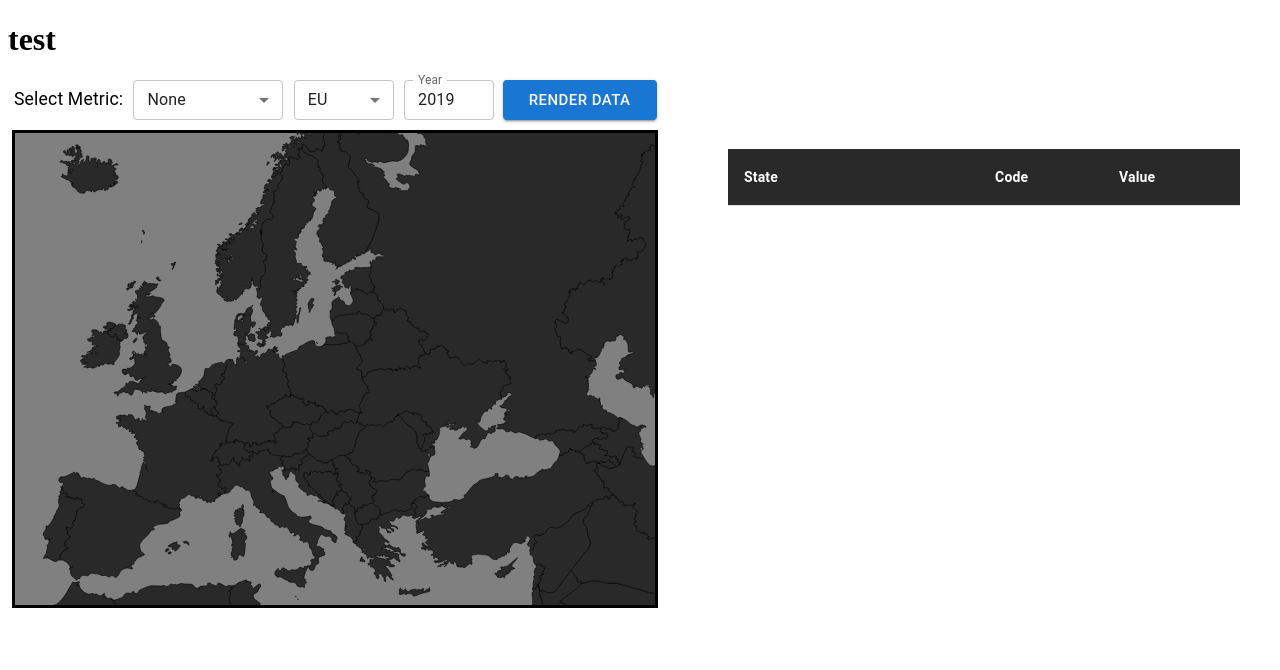
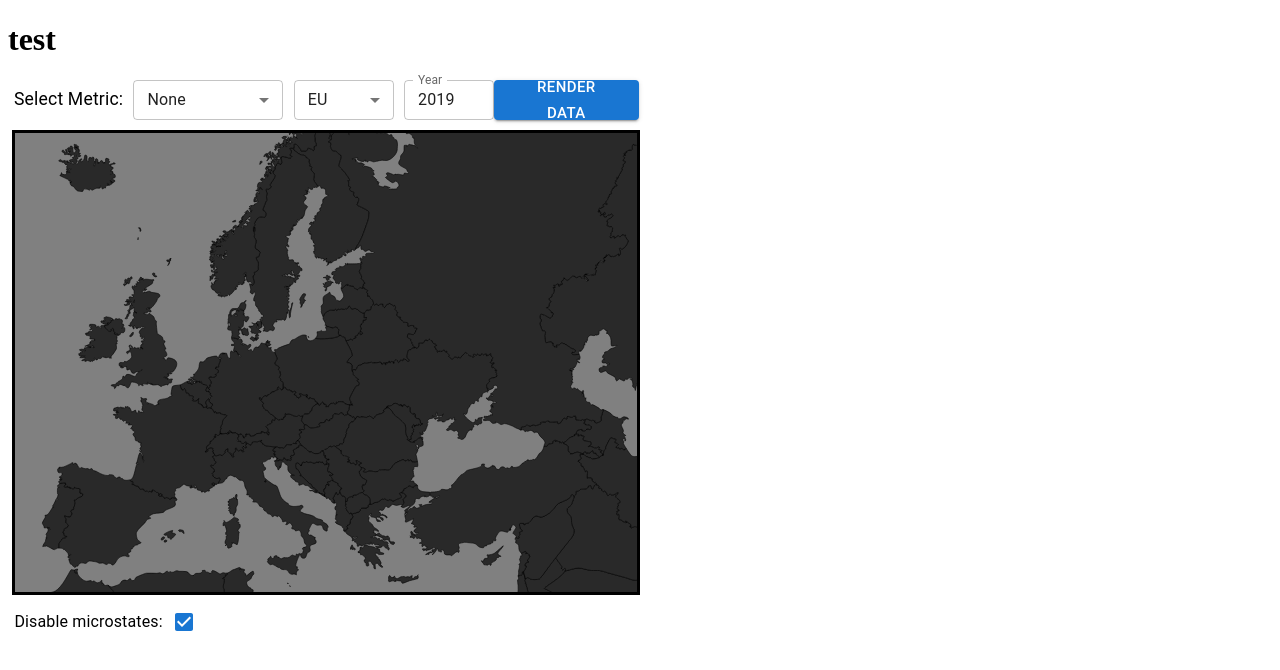
Before and after one commit to gchib00/bluestat, a React (Create React App) app: page / in a window 1280 px wide. Shown: the top 670 px of the page. Built offline with nearby package versions, Linux system fonts and the light colour scheme.

Commit message:
added checkbox to allow user to exclude  microstates from data, improved general styling

```diff
--- a/src/DataTypeDropdown.tsx
+++ b/src/DataCustomization.tsx
@@ -1,10 +1,11 @@
 import { Button, CircularProgress, InputLabel, MenuItem, Select, TextField } from '@mui/material'
 import React, { useState } from 'react'
 import styled from 'styled-components'
+import { DataToProcess } from './types'
 
 //styles:
 const Container = styled.div`
-  width: 50.2vw;
+  width: 48.8vw;
   height: 40px;
   display: flex;
   justify-content: space-between;
@@ -17,17 +18,12 @@ const FormContainer = styled.form`
   min-width: 480px;
   align-items: center;
 `
-interface DataToProcess {
-  dataType: string;
-  visibleCountries: string;
-  selectedYear: string;
-}
 interface Props {
   loader: boolean;
   dataToProcess: DataToProcess;
   setDataToProcess: React.Dispatch<React.SetStateAction<DataToProcess>>;
 }
-export const DataTypeDropdown = ({loader, dataToProcess, setDataToProcess}: Props) => {
+export const DataCustomization = ({loader, dataToProcess, setDataToProcess}: Props) => {
   const [selectedYear, setSelectedYear] = useState<string>(dataToProcess.selectedYear)
   const [dataType, setDataType] = useState<string>(dataToProcess.dataType)
   const [visibleCountries, setVisibleCountries] = useState<string>(dataToProcess.visibleCountries)
@@ -36,7 +32,8 @@ export const DataTypeDropdown = ({loader, dataToProcess, setDataToProcess}: Prop
     setDataToProcess({
       dataType: dataType,
       visibleCountries: visibleCountries,
-      selectedYear: selectedYear
+      selectedYear: selectedYear,
+      microStates: dataToProcess.microStates
     })
   }
 
--- a/src/EuropeSVG.tsx
+++ b/src/EuropeSVG.tsx
@@ -33,14 +33,14 @@ const Background = styled.path``
 //types:
 interface Props {
   loader: boolean;
-  countriesData: CountryData[];
+  sortedCountryList: CountryData[];
 }
-const SvgComponent = ({loader, countriesData}: Props) => {
+const SvgComponent = ({loader, sortedCountryList}: Props) => {
   const determineColor = (country: string) => { //formulate which color the country should get:
-    if (!countriesData || countriesData.length === 0) {return "#292929"}
+    if (!sortedCountryList || sortedCountryList.length === 0) {return "#292929"}
     //determine highest value:
-    const highestValue = countriesData[countriesData.length-1].value;
-    const countryData = countriesData.find(state => state.country.id === country)
+    const highestValue = sortedCountryList[sortedCountryList.length-1].value;
+    const countryData = sortedCountryList.find(state => state.country.id === country)
     if (!countryData) {return "#292929"}
     //assign color accordingly:
     switch(true) {
--- a/src/InteractiveMapEurope.tsx
+++ b/src/InteractiveMapEurope.tsx
@@ -1,9 +1,10 @@
 import React, { useEffect, useState } from 'react'
 import EuropeSVG from './EuropeSVG'
 import styled from 'styled-components'
-import { CountryData } from './types'
-import { DataTypeDropdown } from './DataTypeDropdown'
+import { CountryData, DataToProcess } from './types'
+import { DataCustomization } from './DataCustomization'
 import { StatesList } from './StatesList'
+import { SecondaryDataCustomization } from './SecondaryDataCustomization'
 
 //stlying:
 const MainContainer = styled.main`
@@ -11,7 +12,7 @@ const MainContainer = styled.main`
   flex-direction: row;
 `
 const MapContainer = styled.div`
-  width: 50vw;
+  width: 48.6vw;
   min-height: 250px;
   margin: 0px 0px 0px 4px;
   border: 3px solid black;
@@ -19,34 +20,36 @@ const MapContainer = styled.div`
   justify-content: center;
   align-items: center;
 `
-//types:
-interface DataToProcess {
-  dataType: string;
-  visibleCountries: string;
-  selectedYear: string;
-}
 //relevant countries - for filtering worldbank data:
 const euStates=["AT","BE","BG","HR","CY","CZ","DK","EE","FI","FR","DE","GR","HU","IE","IT","LV","LT","LU","MT","NL","PL","PT","RO","SK","SI","ES","SE"]
 const eeaStates=["IS","NO","LI"]
 const otherRelevantStates=["GB","CH","RU","BY","UA","MD","BA","RS","ME","MK","AL","TR","GE","AM","AZ","AD","MC"]
+const microStatesList = ["LI","AD","MC"]
 
 export const InteractiveMapEurope = () => {
   const [countryData, setCountryData] = useState<CountryData[]>([])
-  const [countriesData, setCountriesData] = useState<CountryData[]>([])
+  const [sortedCountryList, setSortedCountryList] = useState<CountryData[]>([])
   const [loader, setLoader] = useState<boolean>(false) //loading animation switch
   const [dataToProcess, setDataToProcess] = useState<DataToProcess>({
-    dataType: "None", selectedYear: "2019", visibleCountries: "EU"
+    dataType: "None", selectedYear: "2019", visibleCountries: "EU", microStates: false
   })
 
+  const determineRelevantStates = () => { //depending on user's choice, determine which countries should be included in the data
+    let relevantStates = []
+    switch(dataToProcess.visibleCountries){
+      case("EU"): {relevantStates = euStates; break}
+      case("EEA"): {relevantStates = euStates.concat(eeaStates); break}
+      default: {relevantStates = euStates.concat(eeaStates, otherRelevantStates)}
+    }
+    if (!dataToProcess.microStates) { //filter out micro states
+      relevantStates = relevantStates.filter(state => (!microStatesList.includes(state)))
+    }
+    return relevantStates
+  }
+
   const fetchData = async (selectedYear: string) => {
-    const determineRelevantStates = () => { //depending on user's choice, determine which countries should be included in the data
-      switch(dataToProcess.visibleCountries){
-        case("EU"): {return euStates}
-        case("EEA"): {return euStates.concat(eeaStates)}
-        default: {return euStates.concat(eeaStates, otherRelevantStates)}
-      }
-    }
     const relevantStatesParam = determineRelevantStates().join(";") //create param to specify relevant countries for the api endpoint
+
     const determineResponseType = async () => {
       switch(dataToProcess.dataType) {
         case("GDP"): {
@@ -86,23 +89,25 @@ export const InteractiveMapEurope = () => {
   useEffect(() => {
     if (dataToProcess.dataType === "None") {return setCountryData([])} //reset map if "None" is selected
     fetchData(dataToProcess.selectedYear)
+  // eslint-disable-next-line react-hooks/exhaustive-deps
   }, [dataToProcess])
 
   useEffect(() => {
     //re-arrange the existing data from highest to lowerst by GDP/POP:
     const orderedArr = [...countryData].sort((a:CountryData, b:CountryData) => a.value-b.value)
-    setCountriesData(orderedArr)
+    setSortedCountryList(orderedArr)
   }, [countryData])
 
   return (
     <>
-    <DataTypeDropdown loader={loader} dataToProcess={dataToProcess} setDataToProcess={setDataToProcess} />
+    <DataCustomization loader={loader} dataToProcess={dataToProcess} setDataToProcess={setDataToProcess} />
     <MainContainer>
-    <MapContainer>
-      <EuropeSVG loader={loader} countriesData={countriesData} />
-    </MapContainer>
-    <StatesList countriesData={countriesData} dataType={dataToProcess.dataType} year={dataToProcess.selectedYear} />
+      <MapContainer>
+        <EuropeSVG loader={loader} sortedCountryList={sortedCountryList} />
+      </MapContainer>
+      <StatesList sortedCountryList={sortedCountryList} dataType={dataToProcess.dataType} year={dataToProcess.selectedYear} />
     </MainContainer>
+    <SecondaryDataCustomization dataToProcess={dataToProcess} setDataToProcess={setDataToProcess} />
     </>
   )
 }
--- /dev/null
+++ b/src/SecondaryDataCustomization.tsx
@@ -0,0 +1,25 @@
+import React from 'react'
+import { Checkbox, FormControlLabel } from '@mui/material'
+import { DataToProcess } from './types'
+
+interface Props {
+  dataToProcess: DataToProcess;
+  setDataToProcess: React.Dispatch<React.SetStateAction<DataToProcess>>;
+}
+
+export const SecondaryDataCustomization = ({dataToProcess, setDataToProcess}: Props) => {
+  const showMicroStates: boolean = dataToProcess.microStates
+  const handleCheckboxClick = () => {
+    setDataToProcess({...dataToProcess, microStates: !showMicroStates})
+  }
+
+  return (
+    <FormControlLabel
+      sx={{margin: 0.8}}
+      control={<Checkbox checked={!showMicroStates} onChange={handleCheckboxClick} />}
+      label="Disable microstates:"
+      color="default"
+      labelPlacement="start"
+    />
+  )
+}
--- a/src/StatesList.tsx
+++ b/src/StatesList.tsx
@@ -3,7 +3,7 @@ import { Table, TableBody, TableCell, TableContainer, TableHead, TableRow } from
 import { CountryData } from './types'
 
 interface Props {
-  countriesData: CountryData[];
+  sortedCountryList: CountryData[];
   dataType: string;
   year: string;
 }
@@ -20,19 +20,19 @@ interface Row {
   value: string|number;
 }
 
-export const StatesList = ({countriesData, dataType, year}: Props) => {
+export const StatesList = ({sortedCountryList, dataType, year}: Props) => {
   const columns: Column[] = [
-    { id: 'name', label: 'State', minWidth: 100 },
+    { id: 'name', label: 'State', minWidth: 80 },
     { id: 'code', label: 'Code', minWidth: 30 },
     { id: 'value', label: 'Value', minWidth: 40 }
   ]
-  const rows: Row[] = countriesData.map(data => {
+  const rows: Row[] = sortedCountryList.map(data => {
     return {
       name: data.country.value,
       code: data.country.id,
-      value: data.value.toFixed().toString().replace(/\B(?=(\d{3})+(?!\d))/g, ",")
+      value: data.value?.toFixed().toString().replace(/\B(?=(\d{3})+(?!\d))/g, ",") //format numbers to make them more readable
     }
-  }).reverse()
+  }).reverse() //reverse arr so that the values are listed from highest to lowest
   const getDataDescription = () => {
     switch(dataType){
       case("Population"): {return `Population per state (${year})`}
@@ -43,6 +43,7 @@ export const StatesList = ({countriesData, dataType, year}: Props) => {
       default: return null
     }
   }
+  if (sortedCountryList.length < 1) {return null} //hide component if there is no data to display
   return (
     <div style={{marginLeft: "70px", width: "40vw"}}>
       <h3>{getDataDescription()}</h3>
@@ -52,10 +53,16 @@ export const StatesList = ({countriesData, dataType, year}: Props) => {
             <TableRow>
               {columns.map((column) => (
                 <TableCell
-                  sx={{backgroundColor: "#292929", color: "white", fontWeight: "bold"}}
+                  sx={{
+                    backgroundColor: "#6e6969",
+                    color: "white",
+                    fontWeight: "bold",
+                    borderRight: "3px solid white",
+                    textAlign: "center"
+                  }}
                   key={column.id}
                   align={column.align}
-                  style={{ minWidth: column.minWidth }}
+                  style={{width: column.minWidth}}
                 >
                   {column.label}
                 </TableCell>
@@ -63,14 +70,13 @@ export const StatesList = ({countriesData, dataType, year}: Props) => {
             </TableRow>
           </TableHead>
           <TableBody>
-            {rows
-              .map((row) => {
+            {rows.map((row) => {
               return (
                 <TableRow hover role="checkbox" tabIndex={-1} key={row.code}>
                   {columns.map((column) => {
                     const value = column.id as "name"|"code"|"value"
                     return (
-                        <TableCell key={column.id} align={column.align}>
+                      <TableCell key={column.id} align={column.align} sx={{borderRight: "3px solid white", textAlign: "center"}}>
                         {row[value]}
                       </TableCell>
                     )
--- a/src/types.ts
+++ b/src/types.ts
@@ -14,3 +14,9 @@ export interface CountryData {
   unit?: string;
   value: number;
 }
+export interface DataToProcess {
+  dataType: string;
+  visibleCountries: string;
+  selectedYear: string;
+  microStates: boolean;
+}
```
Lines whose indentation alone changed are shown as unchanged.
